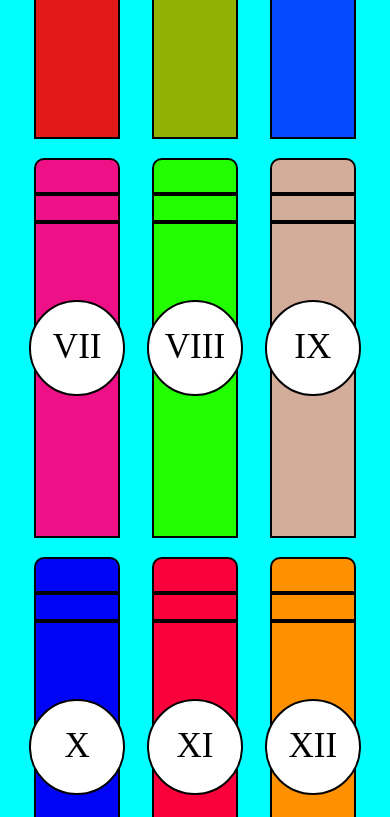
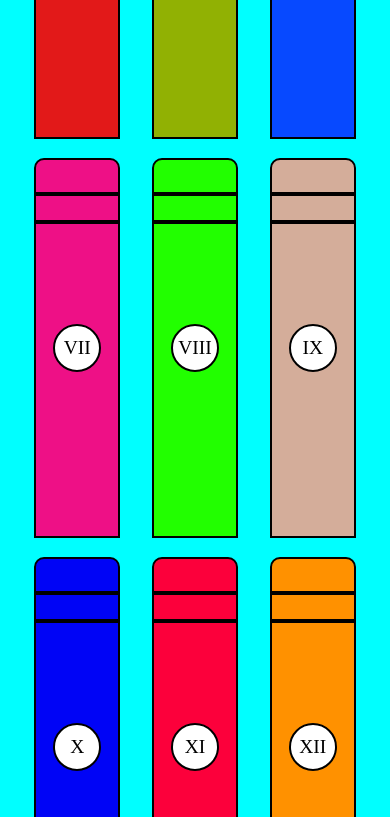
Before and after one commit to AugustOtturi/EstanteriaVirtual, a website: page index.html in a window 390 px wide. Shown: the part 775-1592 px from the top of the page. Drawn offline with nearby package versions, Linux system fonts and the light colour scheme; a web font is replaced by a local one.

Commit message:
Final with responsive

```diff
--- a/scss/style.scss
+++ b/scss/style.scss
@@ -39,8 +39,8 @@ main {
                 flex-wrap: wrap;
                 a {
                     .libro{
-                        width: 6rem;
-                        height: 6rem;
+                        width: 5.5rem;
+                        height: 5.5rem;
                         background-color: white;
                         position: absolute;
                         border-radius: 50%;
@@ -78,7 +78,7 @@ main {
                         width: 100%;
                         display: block;
                         transform: scaleX(0);
-                        transition: 0.4s all ease;
+                        transition: 0.1s all ease;
                         border-radius: 10px 10px 0 0;
                         &:nth-child(1) {
                             background-color: blue;
@@ -201,7 +201,7 @@ main {
                     a {
                         width: 22vw;
                         .libro{
-                            font-size: 9vw;
+                            font-size: 5vw;
                         }
                     }
                 }
@@ -209,3 +209,20 @@ main {
         }
     }
 }
+@media (max-width: 446px){
+    main{
+        .container-fluid{
+            .row{
+                .col-12{
+                    a{
+                        .libro{
+                            height: 3rem;
+                            width: 3rem;
+                        }
+                    }
+                }
+            }
+        }
+    }
+
+}
```
Also changed, not shown: css/estilo.css.
